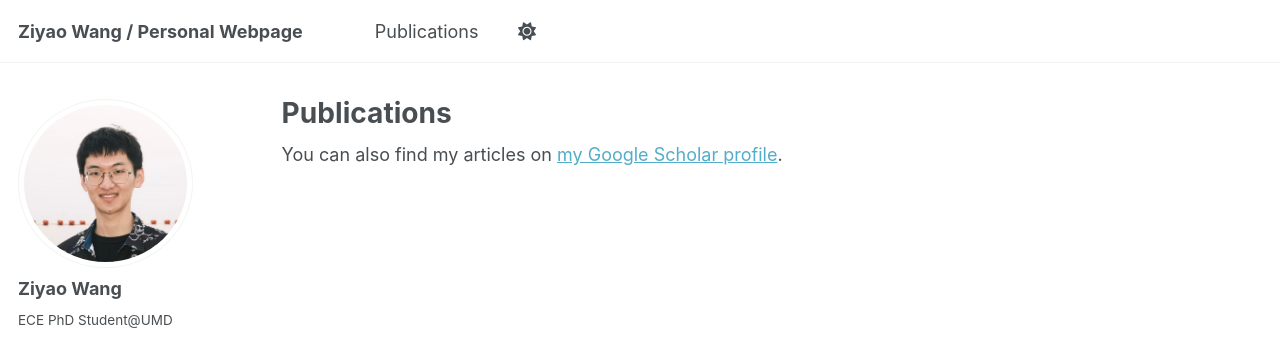
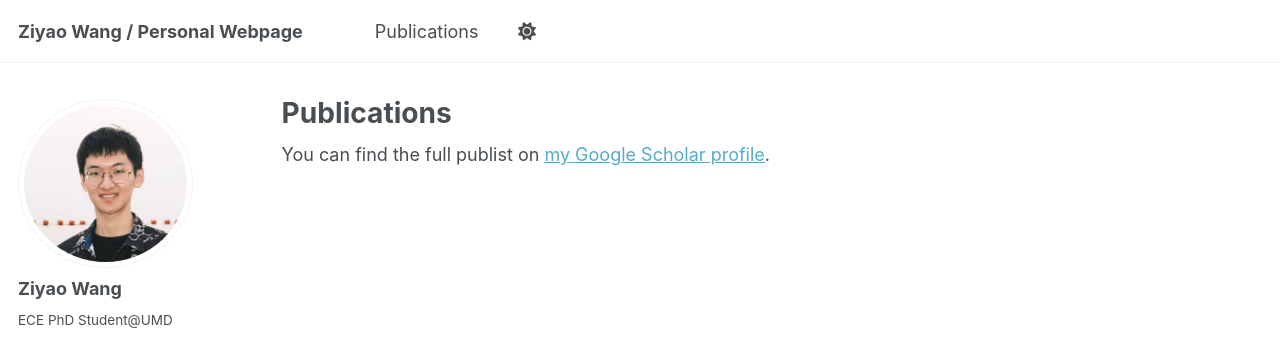
Before and after one commit to ziyaow1010/ziyaow1010.github.io, a Jekyll site: the page built from _pages/publications.html, in a window 1280 px wide. Shown: the top 337 px of the page. Built offline with Jekyll 4.4.1, drawn with Linux system fonts in a browser that asks for light colours; some web fonts are replaced; a script that is not in the unit is left out.

Commit message:
Update publications.html

```diff
--- a/_pages/publications.html
+++ b/_pages/publications.html
@@ -6,7 +6,7 @@ author_profile: true
 ---
 
 {% if site.author.googlescholar %}
-  <div class="wordwrap">You can also find my articles on <a href="{{site.author.googlescholar}}">my Google Scholar profile</a>.</div>
+  <div class="wordwrap">You can find the full publist on <a href="{{site.author.googlescholar}}">my Google Scholar profile</a>.</div>
 {% endif %}
 
 {% include base_path %}
```
